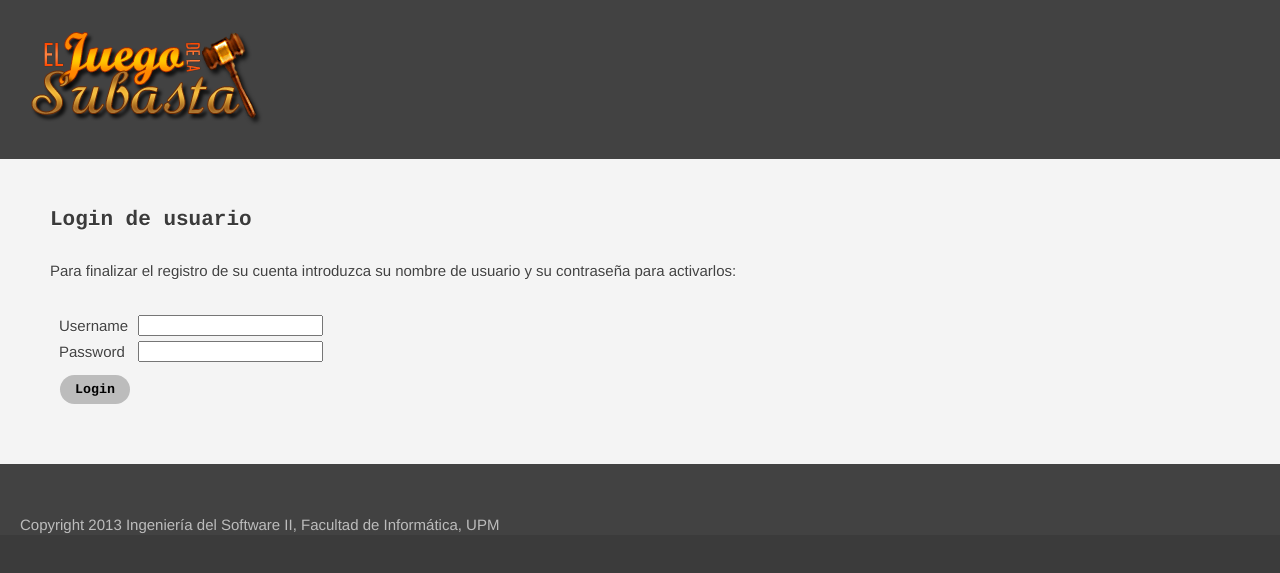
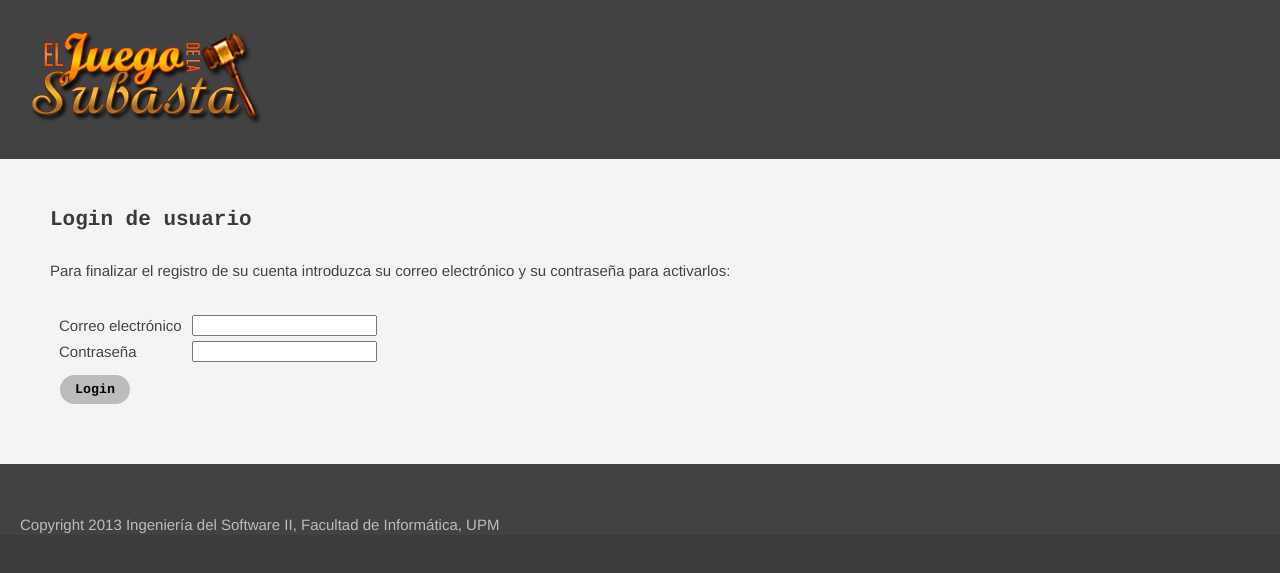
Before and after one commit to Garinoth/subastasIS2, a Django app: template subastasIS2_django/subastas/templates/subastas/activation.html in a window 1280 px wide. Shown: the part 81-654 px from the top of the page. Run offline with Django 3.2, Linux system fonts and the light colour scheme; the template is opened without the code that fills it: most values are stand-ins (such as "Sample title", 1, 10 or a date in 2020); form fields are guessed from the names that the template uses; parts of the project's set-up code (start-up, migrations or seed data) failed here and were passed over.

Commit message:
Fix in login and registration templates

```diff
--- a/subastasIS2_django/subastas/templates/subastas/activation.html
+++ b/subastasIS2_django/subastas/templates/subastas/activation.html
@@ -3,5 +3,10 @@
 {% block title %}JDLS|Activation{% endblock %}
 
 {% block subject %}
-	<p>Para finalizar el registro de su cuenta introduzca su nombre de usuario y su contraseña para activarlos:</p>
+	<p>Para finalizar el registro de su cuenta introduzca su correo electrónico y su contraseña para activarlos:</p>
 {% endblock %}
+
+{% block formtype %}
+<form class="form-horizontal" method="post" action="{% url 'activation' %}">
+	<input type="hidden" name="ativation_key" value="{{ activation_key }}" />
+{% endblock %}
--- a/subastasIS2_django/subastas/templates/subastas/login.html
+++ b/subastasIS2_django/subastas/templates/subastas/login.html
@@ -8,7 +8,7 @@
 <a href="" class="overlay" id="popups"></a>
 <div class="popup">
 	<h2 class="error">Error</h2>
-	<p class="error ultimo">El nombre de usuario y contraseña no son correctos. Por favor, vuelva a intentarlo.</p>
+	<p class="error ultimo">El correo electrónico y contraseña no son correctos. Por favor, vuelva a intentarlo.</p>
 	<a class="close" href=""></a>
 	<a href=""><input type="button" class="button close" value="Aceptar" /></a>
 </div>
@@ -17,19 +17,20 @@
 <header>
     <h2>Login de usuario</h2>
     {% block subject %}
-	<p>Introduzca su nombre de usuario y su contraseña para entrar en el sistema:</p>
+	<p>Introduzca su correo electrónico y su contraseña para entrar en el sistema:</p>
 	{% endblock %}
 </header>
+{% block formtype %}
 <form class="form-horizontal" method="post" action="{% url 'django.contrib.auth.views.login' %}">
-
+{% endblock %}
 {% csrf_token %}
 <table>
 <tr><div class="form-group">
-    <td><label class="freg control-label">{{ form.username.label_tag }}</label></td>
-    <td>{{ form.username }}</td>
+    <td><label class="freg control-label">Correo electrónico </label></td>
+    <td>{{ form.email }}</td>
 </div></tr>
 <tr><div class="form-group">
-    <td><label class="freg control-label">{{ form.password.label_tag }}</label></td>
+    <td><label class="freg control-label">Contraseña </label></td>
     <td>{{ form.password }}</td>
 </div></tr>
 </table>
```
